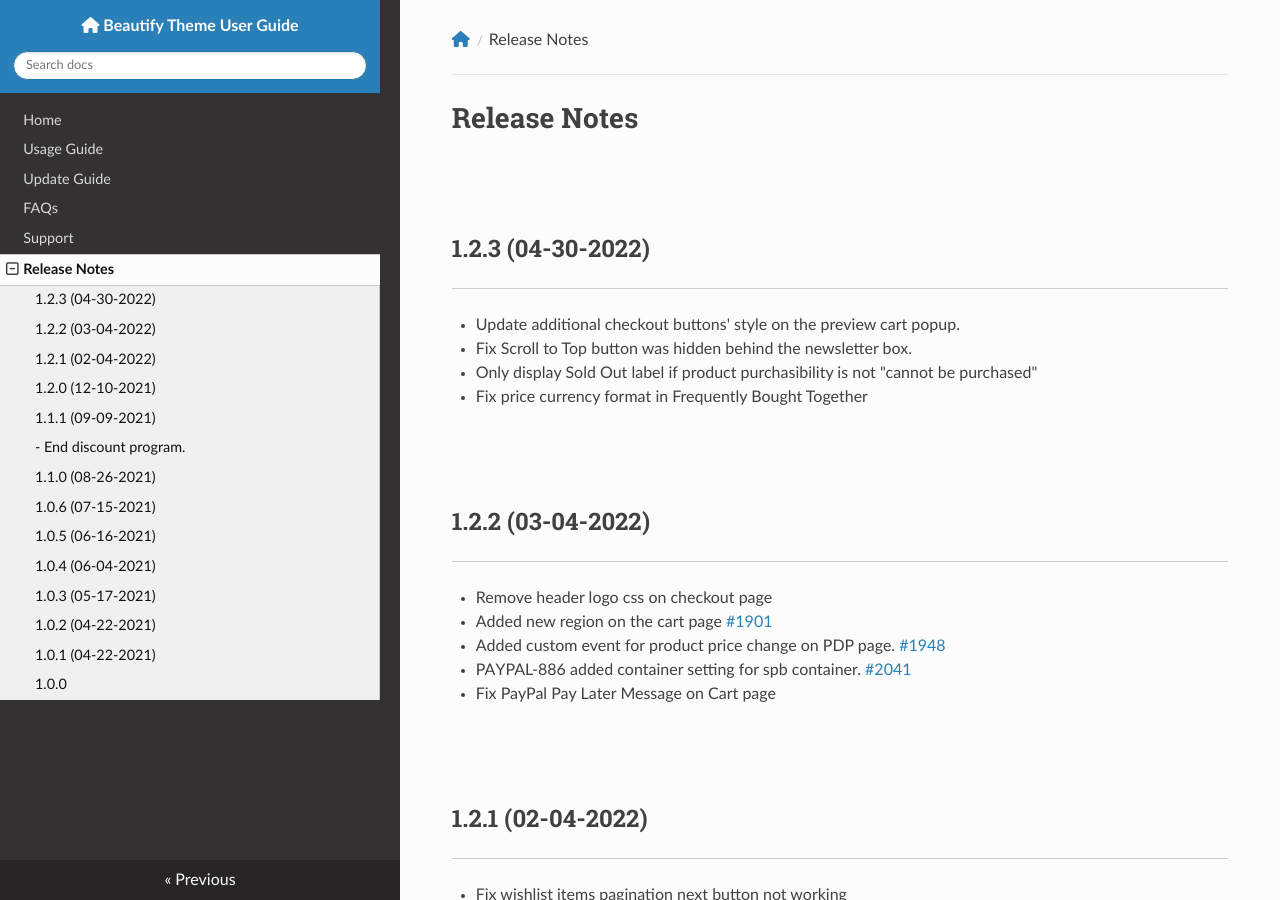
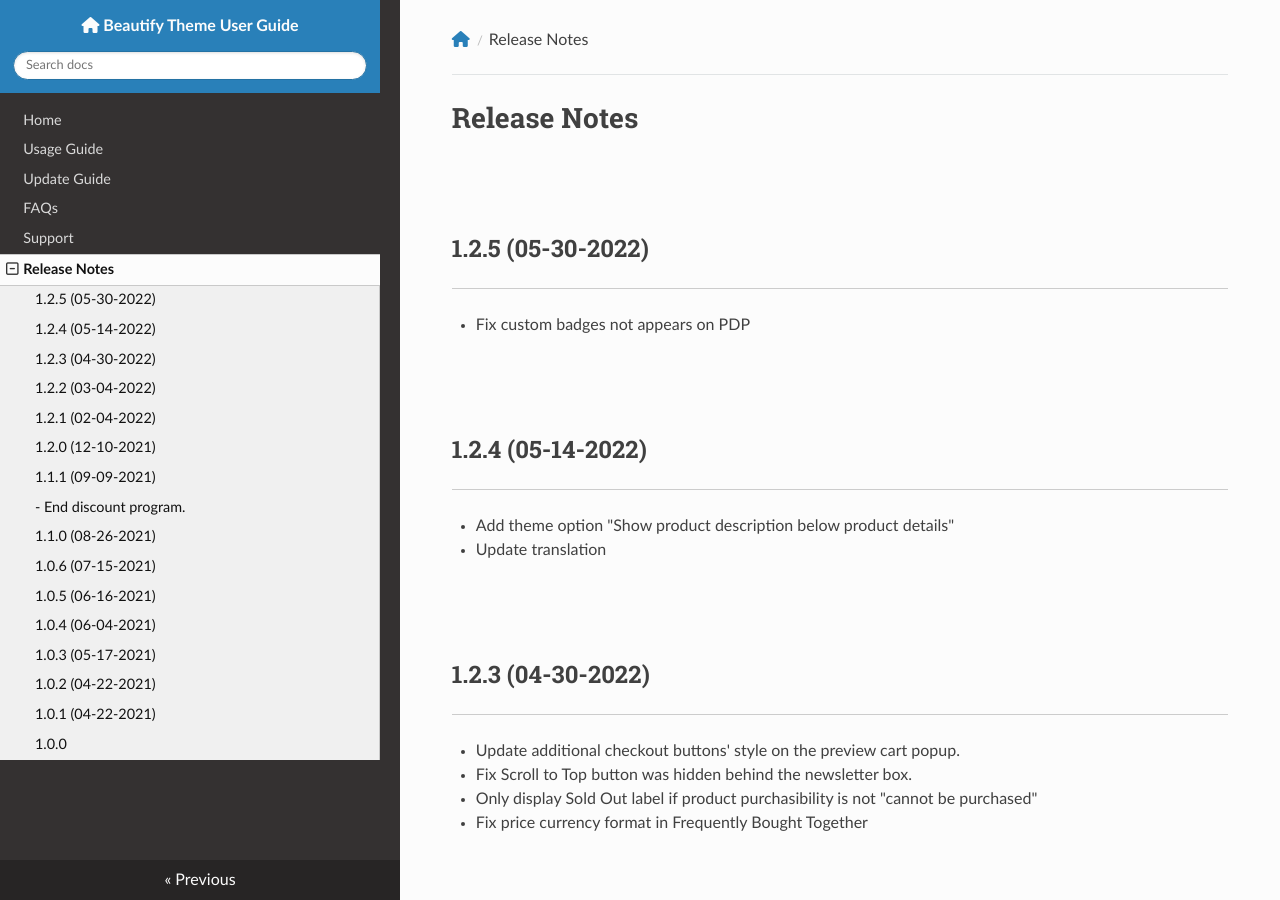
Before and after one commit to tvlgiao/bc-beautify-docs, an MkDocs documentation site: the page built from docs/changelog.md, in a window 1280 px wide and 900 px high. Built offline with MkDocs 1.6.1, drawn with Linux system fonts in a browser that asks for light colours; nearby versions of some CDN libraries.

Commit message:
Changelog 1.2.5

```diff
--- a/docs/changelog.md
+++ b/docs/changelog.md
@@ -1,4 +1,11 @@
 # Release Notes
+
+## 1.2.5 (05-30-2022)
+- Fix custom badges not appears on PDP
+
+## 1.2.4 (05-14-2022)
+- Add theme option "Show product description below product details"
+- Update translation
 
 ## 1.2.3 (04-30-2022)
 - Update additional checkout buttons' style on the preview cart popup.
```
